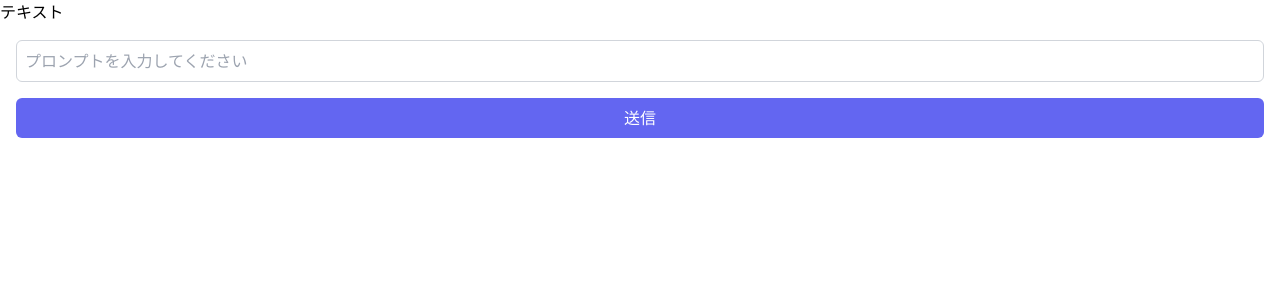
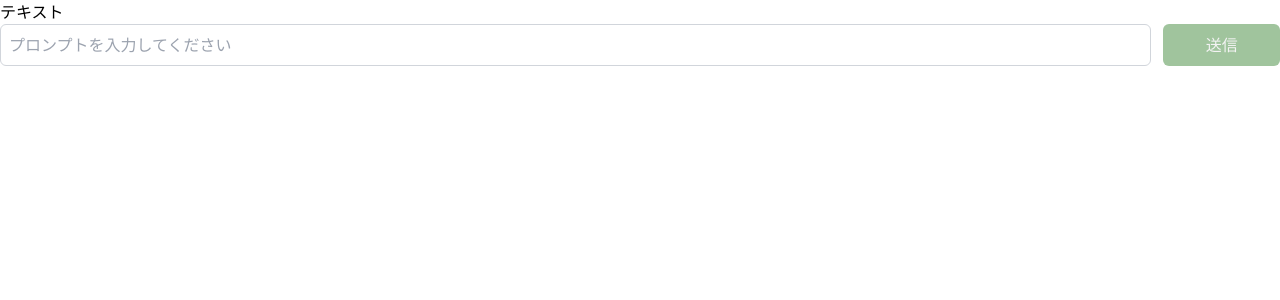
Before and after one commit to ryota-09/ai-chat-app, a Next.js app: page / in a window 1280 px wide. Shown: the top 300 px of the page. Built offline with nearby package versions, Linux system fonts and the light colour scheme.

Commit message:
プロンプトの入力欄のスタイルの設定

```diff
--- a/components/PromptInput/PromptInput.presenter.tsx
+++ b/components/PromptInput/PromptInput.presenter.tsx
@@ -13,14 +13,14 @@ export default function PromptInput() {
   };
 
   return (
-    <div className="container mx-auto p-4">
+    <div className="container mx-auto">
       <form
         method="post"
         onSubmit={handleSubmit(sendPrompt)}
-        className="space-y-4"
+        className="flex gap-3"
       >
         <input
-          className="w-full p-2 border border-gray-300 rounded-md focus:outline-none focus:ring-2 focus:ring-indigo-500"
+          className="w-full p-2 border border-gray-300 rounded-md focus:outline-none focus:ring-2 focus:ring-green-basic focus:border-transparent"
           placeholder="プロンプトを入力してください"
           {...register("content")}
           onBlur={async () => {
@@ -30,7 +30,7 @@ export default function PromptInput() {
         />
         <button
           type="submit"
-          className="w-full p-2 bg-indigo-500 text-white rounded-md hover:bg-indigo-600"
+          className="w-[10%] p-2 text-gray-basic bg-green-dark rounded-md hover:opacity-80"
         >
           送信
         </button>
--- a/tailwind.config.js
+++ b/tailwind.config.js
@@ -13,12 +13,12 @@ module.exports = {
           'conic-gradient(from 180deg at 50% 50%, var(--tw-gradient-stops))',
       },
       colors: {
-        "green-dark": "A0C49D",
-        "green-basic": "C4D7B2",
-        "green-light": "E1ECC8",
-        "green-white": "F7FFE5",
-        "gray-dark": "EEEEEE",
-        "gray-basic": "F3F3F3",
+        "green-dark": "#A0C49D",
+        "green-basic": "#C4D7B2",
+        "green-light": "#E1ECC8",
+        "green-white": "#F7FFE5",
+        "gray-dark": "#EEEEEE",
+        "gray-basic": "#F3F3F3",
       }
     },
   },
```
